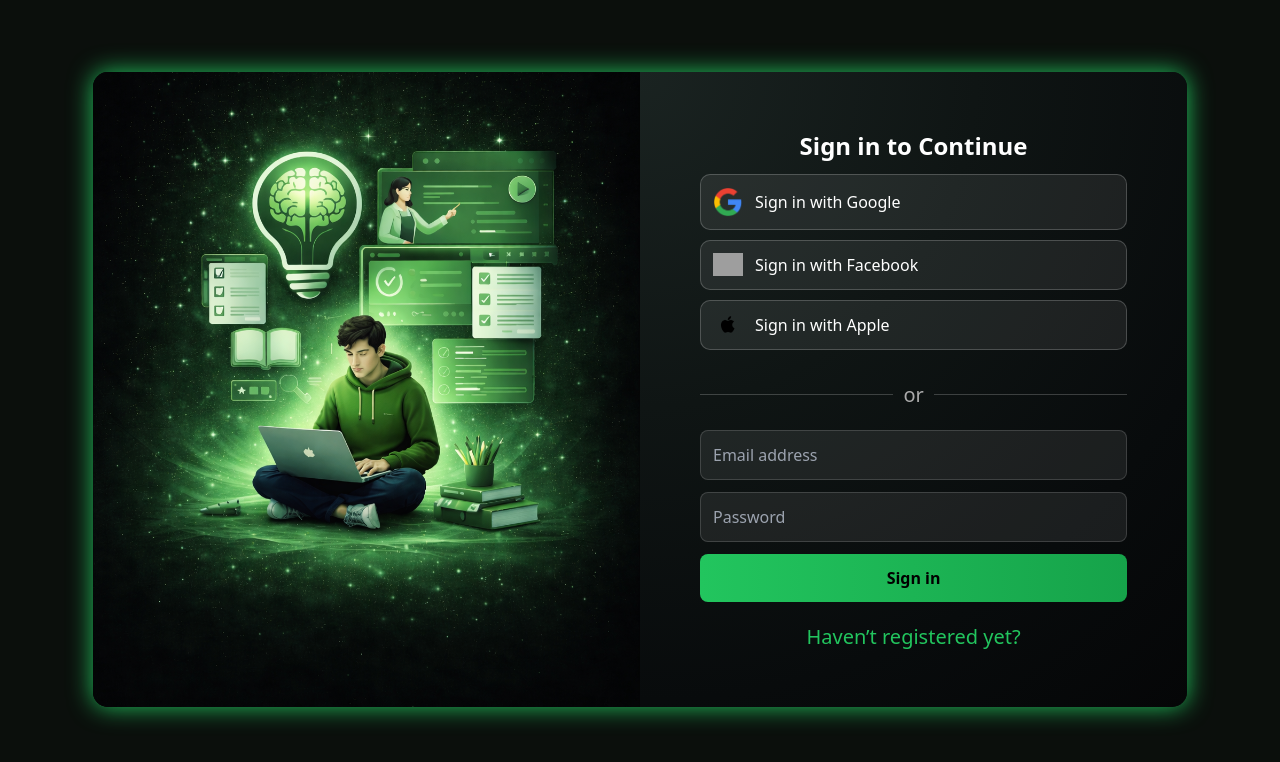
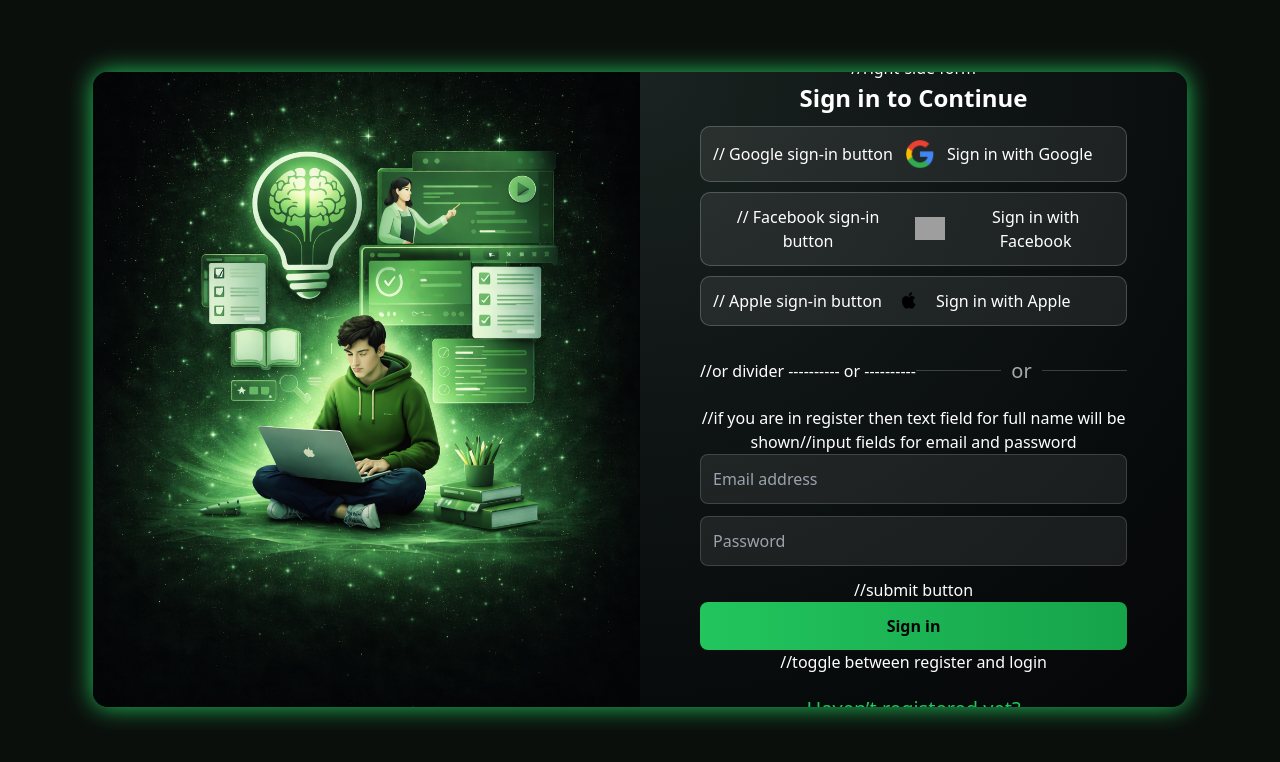
Before and after one commit to Shrey4125/Learnify, a React (Vite) app: page /login in a window 1280 px wide. Shown: the top 762 px of the page. Built offline with nearby package versions, Linux system fonts and the light colour scheme; grey boxes are pictures that could not be loaded.

Commit message:
Comments addded

```diff
--- a/src/Components/Login.jsx
+++ b/src/Components/Login.jsx
@@ -14,45 +14,49 @@ function Login() {
 
       {/* IMAGE PANEL */}
       <div className="auth-image">
-        <img src={login_image} alt="Illustration" />
+        <img src={login_image} alt="Illustration" /> //left-side image
       </div>
 
       {/* FORM PANEL */}
-      <div className="auth-form">
+      <div className="auth-form"> //right-side form
         <h1>{isRegister ? "Create an Account" : "Sign in to Continue"}</h1>
 
-        <button className="social-btn">
+        <button className="social-btn"> // Google sign-in button
           <img src={Google_logo} />
           {isRegister ? "Sign up with Google" : "Sign in with Google"}
         </button>
 
-        <button className="social-btn">
+        <button className="social-btn"> // Facebook sign-in button
           <img src={Facebook_logo} />
           {isRegister ? "Sign up with Facebook" : "Sign in with Facebook"}
         </button>
 
-        <button className="social-btn">
+        <button className="social-btn">// Apple sign-in button
           <img src={Apple_logo} />
           {isRegister ? "Sign up with Apple" : "Sign in with Apple"}
         </button>
 
-        <div className="or-divider">
+        <div className="or-divider"> //or divider ---------- or ----------
           <span></span>
           <p>or</p>
           <span></span>
         </div>
 
+        //if you are in register then text field for full name will be shown
         {isRegister && (
           <input type="text" placeholder="Full name" />
         )}
 
+        //input fields for email and password
         <input type="email" placeholder="Email address" />
         <input type="password" placeholder="Password" />
 
+        //submit button
         <button className="submit-btn" onClick={() => navigate("/")}>
           {isRegister ? "Register" : "Sign in"}
         </button>
 
+        //toggle between register and login
         <p className="switch-text" onClick={() => setIsRegister(!isRegister)}>
           {isRegister
             ? "Already have an account? Sign in"
```
